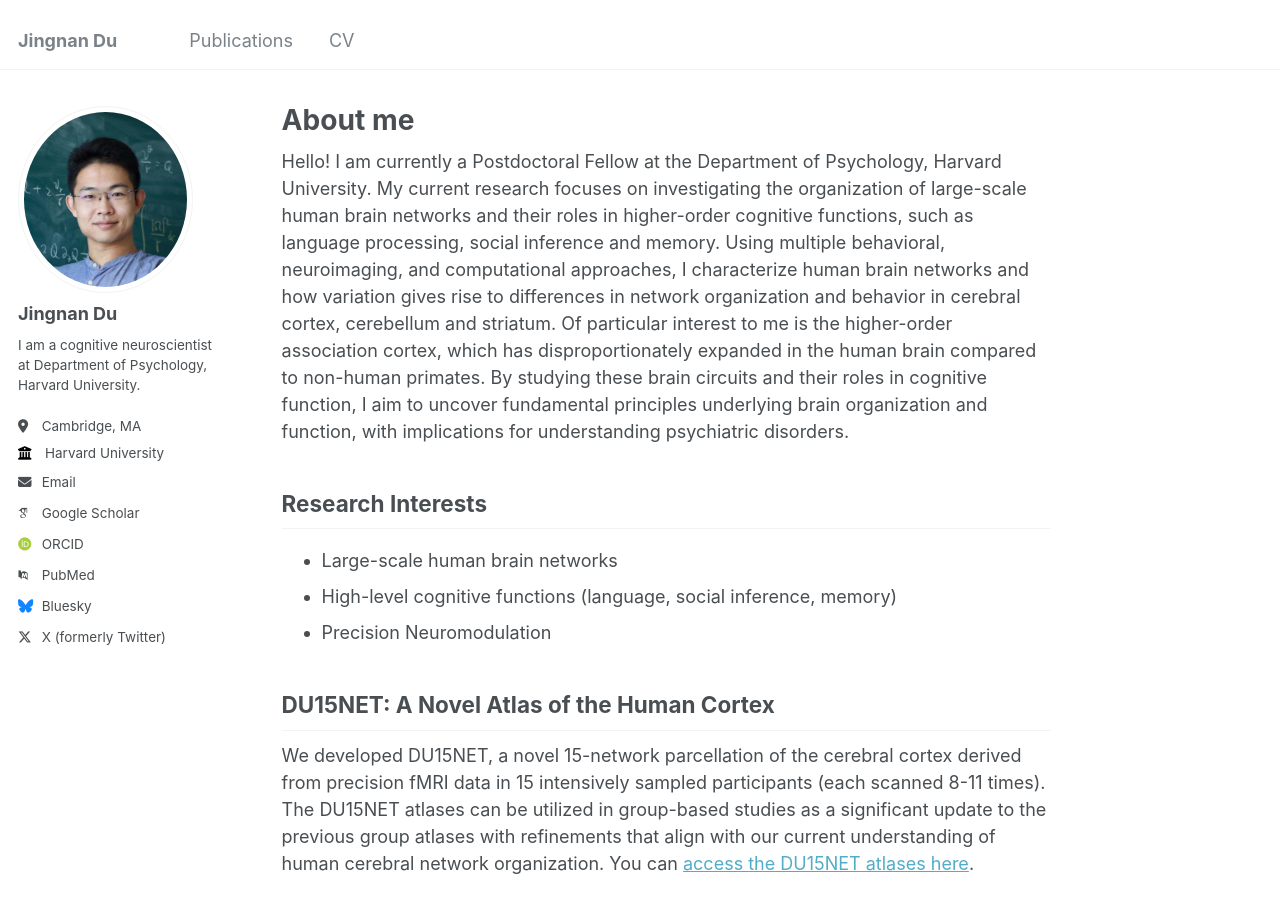
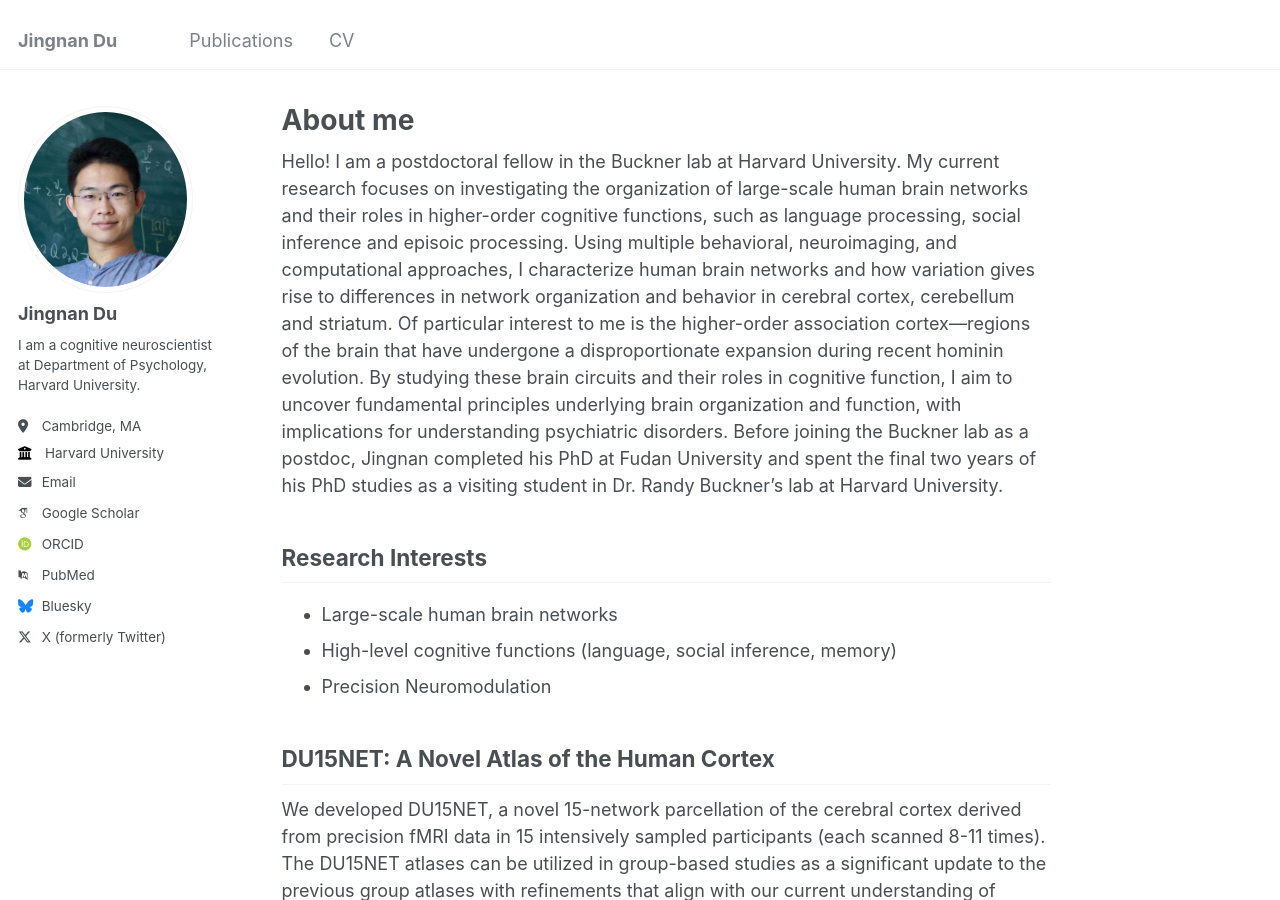
Before and after one commit to jingnandu93/jingnandu93.github.io, a Jekyll site: the page built from _pages/about.md, in a window 1280 px wide and 900 px high. Built offline with Jekyll 4.4.1, drawn with Linux system fonts in a browser that asks for light colours; some web fonts are replaced.

Commit message:
Update about.md

```diff
--- a/_pages/about.md
+++ b/_pages/about.md
@@ -7,7 +7,9 @@ redirect_from:
   - /about.html
 ---
 
- Hello! I am currently a Postdoctoral Fellow at the Department of Psychology, Harvard University. My current research focuses on investigating the organization of large-scale human brain networks and their roles in higher-order cognitive functions, such as language processing, social inference and memory. Using multiple behavioral, neuroimaging, and computational approaches, I characterize human brain networks and how variation gives rise to differences in network organization and behavior in cerebral cortex, cerebellum and striatum. Of particular interest to me is the higher-order association cortex, which has disproportionately expanded in the human brain compared to non-human primates. By studying these brain circuits and their roles in cognitive function, I aim to uncover fundamental principles underlying brain organization and function, with implications for understanding psychiatric disorders.
+ Hello! I am a postdoctoral fellow in the Buckner lab at Harvard University. My current research focuses on investigating the organization of large-scale human brain networks and their roles in higher-order cognitive functions, such as language processing, social inference and episoic processing. Using multiple behavioral, neuroimaging, and computational approaches, I characterize human brain networks and how variation gives rise to differences in network organization and behavior in cerebral cortex, cerebellum and striatum. Of particular interest to me is the higher-order association cortex—regions of the brain that have undergone a disproportionate expansion during recent hominin evolution. By studying these brain circuits and their roles in cognitive function, I aim to uncover fundamental principles underlying brain organization and function, with implications for understanding psychiatric disorders. Before joining the Buckner lab as a postdoc, Jingnan completed his PhD at Fudan University and spent the final two years of his PhD studies as a visiting student in Dr. Randy Buckner’s lab at Harvard University.
+
+
 
 
 
```
